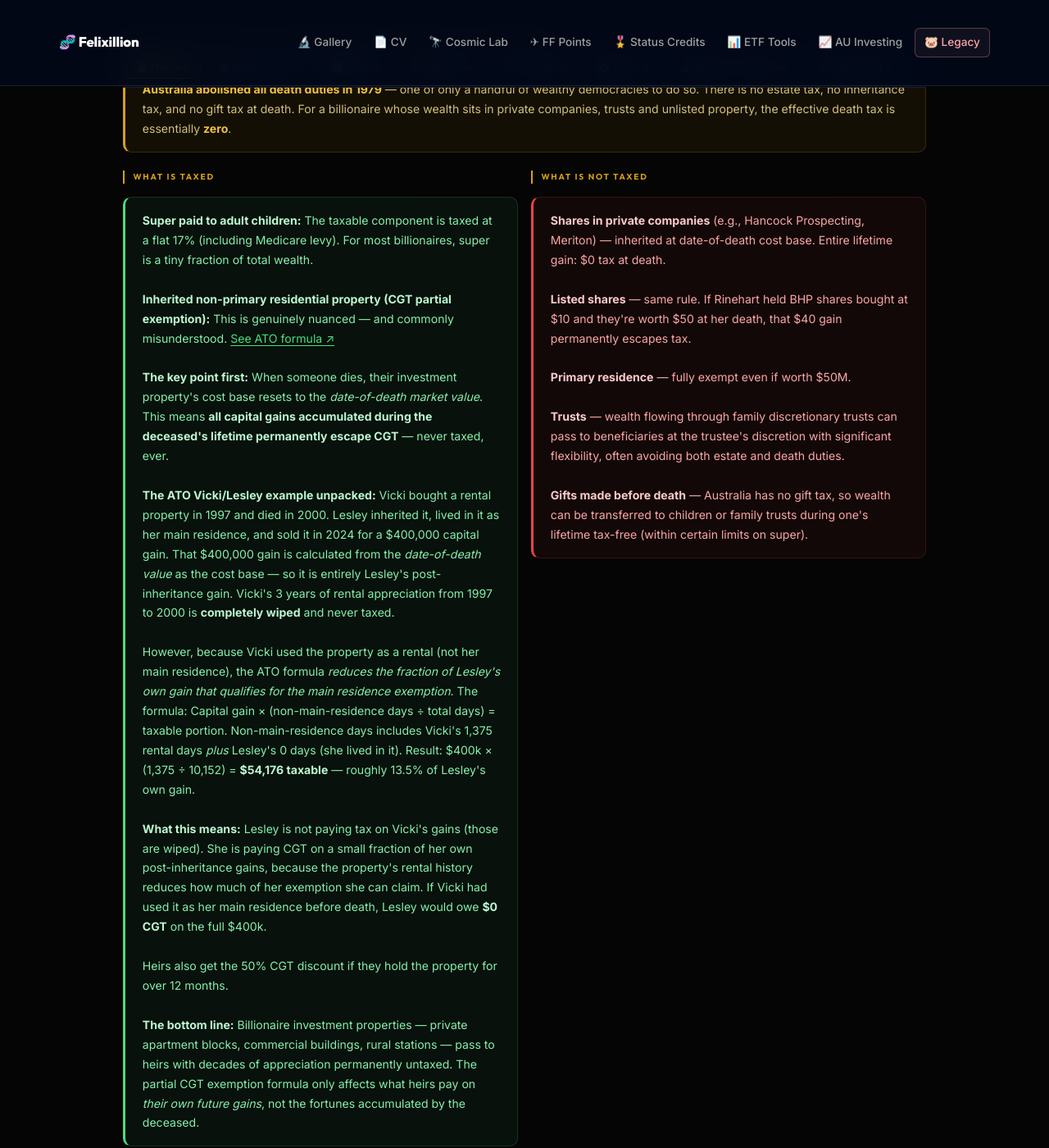
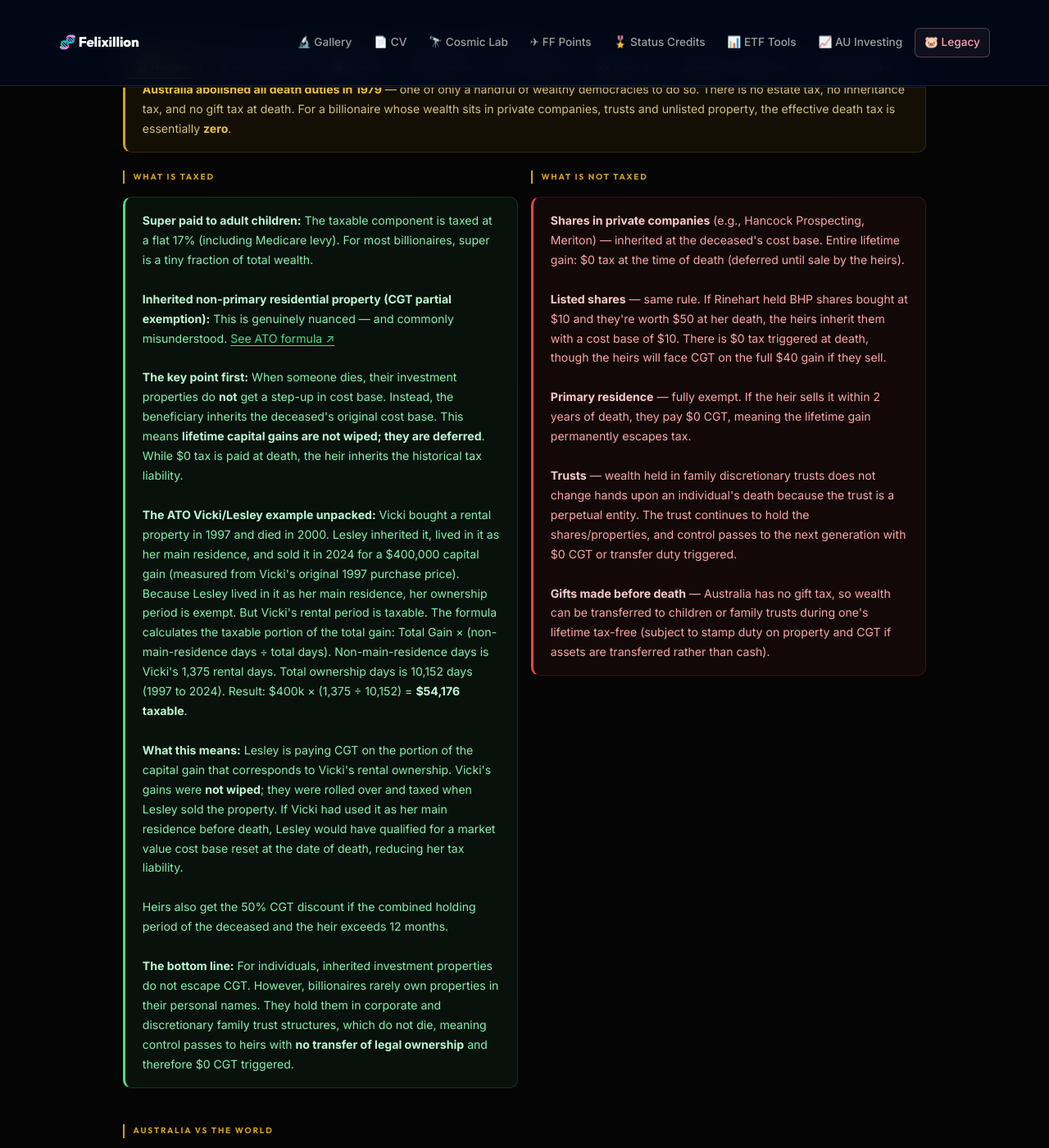
Before and after one commit to Felixillion/Felixillion.github.io, a Jekyll site: the page built from pages/billionaire-legacy.html, in a window 1280 px wide and 1400 px high, scrolled down 556 px. Shown: the whole window at 82% size. Built offline with Jekyll 4.4.1, drawn with Linux system fonts in a browser that asks for light colours; some web fonts are replaced; some of the changed text lies outside the part shown.

Commit message:
Update billionaire-legacy.html

```diff
--- a/pages/billionaire-legacy.html
+++ b/pages/billionaire-legacy.html
@@ -211,35 +211,32 @@
         This is genuinely nuanced — and commonly misunderstood.
         <a href="https://www.ato.gov.au/individuals-and-families/investments-and-assets/capital-gains-tax/inherited-assets-and-capital-gains-tax/calculating-a-partial-exemption-for-inherited-property" target="_blank" rel="noopener">See ATO formula ↗</a>
         <br><br>
-        <strong>The key point first:</strong> When someone dies, their investment property's cost base resets to the <em>date-of-death market value</em>.
-        This means <strong>all capital gains accumulated during the deceased's lifetime permanently escape CGT</strong> — never taxed, ever.
+        <strong>The key point first:</strong> When someone dies, their investment properties do <strong>not</strong> get a step-up in cost base. Instead, the beneficiary inherits the deceased's original cost base.
+        This means <strong>lifetime capital gains are not wiped; they are deferred</strong>. While $0 tax is paid at death, the heir inherits the historical tax liability.
         <br><br>
         <strong>The ATO Vicki/Lesley example unpacked:</strong>
-        Vicki bought a rental property in 1997 and died in 2000. Lesley inherited it, lived in it as her main residence, and sold it in 2024 for a $400,000 capital gain.
-        That $400,000 gain is calculated from the <em>date-of-death value</em> as the cost base — so it is entirely Lesley's post-inheritance gain.
-        Vicki's 3 years of rental appreciation from 1997 to 2000 is <strong>completely wiped</strong> and never taxed.
+        Vicki bought a rental property in 1997 and died in 2000. Lesley inherited it, lived in it as her main residence, and sold it in 2024 for a $400,000 capital gain (measured from Vicki's original 1997 purchase price).
+        Because Lesley lived in it as her main residence, her ownership period is exempt. But Vicki's rental period is taxable.
+        The formula calculates the taxable portion of the total gain: Total Gain × (non-main-residence days ÷ total days).
+        Non-main-residence days is Vicki's 1,375 rental days. Total ownership days is 10,152 days (1997 to 2024).
+        Result: $400k × (1,375 ÷ 10,152) = <strong>$54,176 taxable</strong>.
         <br><br>
-        However, because Vicki used the property as a rental (not her main residence), the ATO formula <em>reduces the fraction of Lesley's own gain that qualifies for the main residence exemption</em>.
-        The formula: Capital gain × (non-main-residence days ÷ total days) = taxable portion.
-        Non-main-residence days includes Vicki's 1,375 rental days <em>plus</em> Lesley's 0 days (she lived in it).
-        Result: $400k × (1,375 ÷ 10,152) = <strong>$54,176 taxable</strong> — roughly 13.5% of Lesley's own gain.
+        <strong>What this means:</strong> Lesley is paying CGT on the portion of the capital gain that corresponds to Vicki's rental ownership. Vicki's gains were <strong>not wiped</strong>; they were rolled over and taxed when Lesley sold the property.
+        If Vicki had used it as her main residence before death, Lesley would have qualified for a market value cost base reset at the date of death, reducing her tax liability.
         <br><br>
-        <strong>What this means:</strong> Lesley is not paying tax on Vicki's gains (those are wiped). She is paying CGT on a small fraction of her own post-inheritance gains, because the property's rental history reduces how much of her exemption she can claim.
-        If Vicki had used it as her main residence before death, Lesley would owe <strong>$0 CGT</strong> on the full $400k.
+        Heirs also get the 50% CGT discount if the combined holding period of the deceased and the heir exceeds 12 months.
         <br><br>
-        Heirs also get the 50% CGT discount if they hold the property for over 12 months.
-        <br><br>
-        <strong>The bottom line:</strong> Billionaire investment properties — private apartment blocks, commercial buildings, rural stations — pass to heirs with decades of appreciation permanently untaxed. The partial CGT exemption formula only affects what heirs pay on <em>their own future gains</em>, not the fortunes accumulated by the deceased.
+        <strong>The bottom line:</strong> For individuals, inherited investment properties do not escape CGT. However, billionaires rarely own properties in their personal names. They hold them in corporate and discretionary family trust structures, which do not die, meaning control passes to heirs with <strong>no transfer of legal ownership</strong> and therefore $0 CGT triggered.
       </div>
     </div>
     <div>
       <div class="bl-sec-title">What is NOT taxed</div>
       <div class="bl-callout-red">
-        <strong>Shares in private companies</strong> (e.g., Hancock Prospecting, Meriton) — inherited at date-of-death cost base. Entire lifetime gain: $0 tax at death.<br><br>
-        <strong>Listed shares</strong> — same rule. If Rinehart held BHP shares bought at $10 and they're worth $50 at her death, that $40 gain permanently escapes tax.<br><br>
-        <strong>Primary residence</strong> — fully exempt even if worth $50M.<br><br>
-        <strong>Trusts</strong> — wealth flowing through family discretionary trusts can pass to beneficiaries at the trustee's discretion with significant flexibility, often avoiding both estate and death duties.<br><br>
-        <strong>Gifts made before death</strong> — Australia has no gift tax, so wealth can be transferred to children or family trusts during one's lifetime tax-free (within certain limits on super).
+        <strong>Shares in private companies</strong> (e.g., Hancock Prospecting, Meriton) — inherited at the deceased's cost base. Entire lifetime gain: $0 tax at the time of death (deferred until sale by the heirs).<br><br>
+        <strong>Listed shares</strong> — same rule. If Rinehart held BHP shares bought at $10 and they're worth $50 at her death, the heirs inherit them with a cost base of $10. There is $0 tax triggered at death, though the heirs will face CGT on the full $40 gain if they sell.<br><br>
+        <strong>Primary residence</strong> — fully exempt. If the heir sells it within 2 years of death, they pay $0 CGT, meaning the lifetime gain permanently escapes tax.<br><br>
+        <strong>Trusts</strong> — wealth held in family discretionary trusts does not change hands upon an individual's death because the trust is a perpetual entity. The trust continues to hold the shares/properties, and control passes to the next generation with $0 CGT or transfer duty triggered.<br><br>
+        <strong>Gifts made before death</strong> — Australia has no gift tax, so wealth can be transferred to children or family trusts during one's lifetime tax-free (subject to stamp duty on property and CGT if assets are transferred rather than cash).
       </div>
     </div>
   </div>
@@ -247,7 +244,7 @@
   <div class="bl-sec-title" style="margin-top:.5rem;">Australia vs the world</div>
   <div class="bl-callout-blue">
     The US has had a 40% federal estate tax for <strong>decades</strong> — it applies to estates over ~US$13.6M. The UK's 40% inheritance tax (above £325k) has been in place since 1986. France's succession duties reach 45%.
-    <strong>Australia goes further in exemption than any G7 peer:</strong> not only is there no estate tax, but there is also no CGT trigger at death at all for primary residences, and the cost base "wipe" on death means lifetime private company and trust gains escape permanently.
+    <strong>Australia goes further in exemption than any G7 peer:</strong> not only is there no estate tax, but there is also no CGT trigger at the time of death, and the use of perpetual discretionary trusts allows private company fortunes to compound across generations without ever triggering a CGT disposal.
     <a href="https://www.oecd.org/tax/tax-policy/inheritance-taxation-in-oecd-countries.pdf" target="_blank" rel="noopener">OECD: 24 of 38 member countries have inheritance or estate taxes.</a>
   </div>
 
@@ -534,7 +531,7 @@
     <div style="background:rgba(74,222,128,.05);border:1px solid rgba(74,222,128,.15);border-radius:12px;padding:1rem 1.1rem;">
       <div style="font-size:.64rem;text-transform:uppercase;letter-spacing:.1em;color:#86efac;font-weight:700;margin-bottom:.4rem;">Gina Rinehart wealth growth, 2020–2025</div>
       <div style="font-size:1.3rem;font-weight:900;color:#86efac;font-family:'Outfit',sans-serif;">+$22B gained</div>
-      <div style="font-size:.78rem;color:#a3c99a;margin-top:.3rem;line-height:1.6;">Held as unlisted Hancock Prospecting equity. <strong style="color:#bbf7d0;">$0 income tax triggered. $0 CGT yet. If she passes without selling: $0 tax on $22B, ever.</strong> Cost base wipe at death eliminates all lifetime gains permanently.</div>
+      <div style="font-size:.78rem;color:#a3c99a;margin-top:.3rem;line-height:1.6;">Held as unlisted Hancock Prospecting equity. <strong style="color:#bbf7d0;">$0 income tax triggered. $0 CGT yet. If she passes: $0 tax is paid at death.</strong> The heirs inherit the original cost base, but since the shares are held in perpetual family trusts, they are never sold, allowing the wealth to pass to the next generation without ever realizing CGT.</div>
     </div>
   </div>
 
@@ -810,19 +807,21 @@
 
   <div class="bl-sec-title">What About Inherited Investment Properties? (ATO Clarified)</div>
   <div class="bl-callout-green">
-    <strong>Short answer:</strong> All of the deceased's lifetime gains on investment properties are wiped at death and never taxed. Heirs inherit at date-of-death market value as their cost base.
-    The partial CGT exemption formula only applies to the heir's <em>own future gains</em> — and is further reduced if the deceased used the property as a rental (not a main residence).
+    <strong>Short answer:</strong> Deceased's lifetime gains on investment properties are <strong>not wiped</strong>, but they are <strong>deferred</strong>. Heirs inherit the deceased's original cost base. No CGT is paid at the time of death, but the tax liability is passed to the heirs.
+    The partial CGT exemption formula ensures that the portion of the total gain relating to the rental periods is eventually taxed when the heir sells.
     <br><br>
     <strong>The ATO's Vicki/Lesley example:</strong>
-    Vicki bought a rental in 1997, died 2000. Cost base resets to 2000 market value — Vicki's gains: <strong>$0 tax, permanently wiped</strong>.
-    Lesley inherited and lived in it as her home, then sold in 2024 for a $400k gain (measured from the 2000 death value).
-    Lesley pays CGT on $400k × (1,375 rental days ÷ 10,152 total days) = <strong>$54,176</strong> — about 13.5% of her own gain — because Vicki's rental history reduces the main residence exemption fraction.
-    The other 86.5% of Lesley's gain is fully exempt. Lesley can also apply the 50% CGT discount.
+    Vicki bought a rental in 1997, died 2000. Lesley inherited it, used it as her main residence, and sold it in 2024.
+    Because the property was a rental for Vicki, Lesley inherits Vicki's 1997 cost base. The total gain of $400k is calculated from 1997 to 2024.
+    Lesley pays CGT on $400k × (1,375 rental days ÷ 10,152 total days) = <strong>$54,176</strong>.
+    This $54,176 represents the exact portion of the total capital gain allocated to Vicki's rental period (1997–2000). The rest is exempt because Lesley lived in it.
+    Vicki's gains were <strong>not wiped</strong>; they were rolled over and eventually taxed when Lesley sold the property.
     <br><br>
     <strong>For billionaire-scale property (e.g. Meriton apartments):</strong>
-    Triguboff's portfolio of apartment buildings — bought over decades — passes to heirs at today's market value.
-    Decades of price appreciation: <strong>$0 tax, wiped forever</strong>.
-    Heirs only ever pay CGT on gains <em>from the date of Triguboff's death onwards</em>, and only on the rental-use proportion.
+    Triguboff's portfolio of apartment buildings — bought over decades — passes to heirs at his original cost base.
+    No tax is triggered <em>at the moment of death</em>, allowing the portfolio to pass intact without liquidation.
+    If the heirs sell the properties, they must pay CGT on the appreciation since the properties were first purchased.
+    However, because these portfolios are held in company and trust structures rather than personal names, the death of an individual does not require the transfer of the property itself, meaning CGT is deferred indefinitely.
     <a href="https://www.ato.gov.au/individuals-and-families/investments-and-assets/capital-gains-tax/inherited-assets-and-capital-gains-tax/calculating-a-partial-exemption-for-inherited-property" target="_blank" rel="noopener">ATO formula ↗</a>
   </div>
 
@@ -996,7 +995,7 @@
 const AU_DWELLINGS       = _STATS.au_dwellings             || 11300000;
 
 const REGIMES={
-  au:{desc:'No estate or inheritance tax since 1979. No CGT trigger at death. Cost base wipes to date-of-death value, eliminating all lifetime gains permanently. Super to adult children: 17% on taxable component.',threshold:0,rate:0,thresholdLabel:'No threshold',rateLabel:'0%'},
+  au:{desc:'No estate or inheritance tax since 1979. No CGT trigger at death. Cost base rolls over (no immediate tax at death, but heirs inherit original cost base). Super to adult children: 17% on taxable component.',threshold:0,rate:0,thresholdLabel:'No threshold',rateLabel:'0%'},
   uk:{desc:"UK Inheritance Tax: 40% above £325k (~A$640k) nil-rate band. Spouse transfers exempt. For billion-dollar estates, the threshold is negligible — effective rate approaches 40%.",threshold:0.00064,rate:40,thresholdLabel:'~A$640k',rateLabel:'40%'},
   us:{desc:"US Federal Estate Tax: 40% above ~US$13.6M (~A$22M). Higher threshold than UK but still negligible relative to billions — effective rate approaches 40%.",threshold:0.022,rate:40,thresholdLabel:'~A$22M',rateLabel:'40%'},
   fr:{desc:"French succession duties: progressive up to 45% on direct-line inheritances above ~€1.8M (~A$3M). Note: France's annual ISF wealth tax (abolished 2018) is a separate mechanism entirely.",threshold:0.003,rate:45,thresholdLabel:'~A$3M',rateLabel:'Up to 45%'},
```
